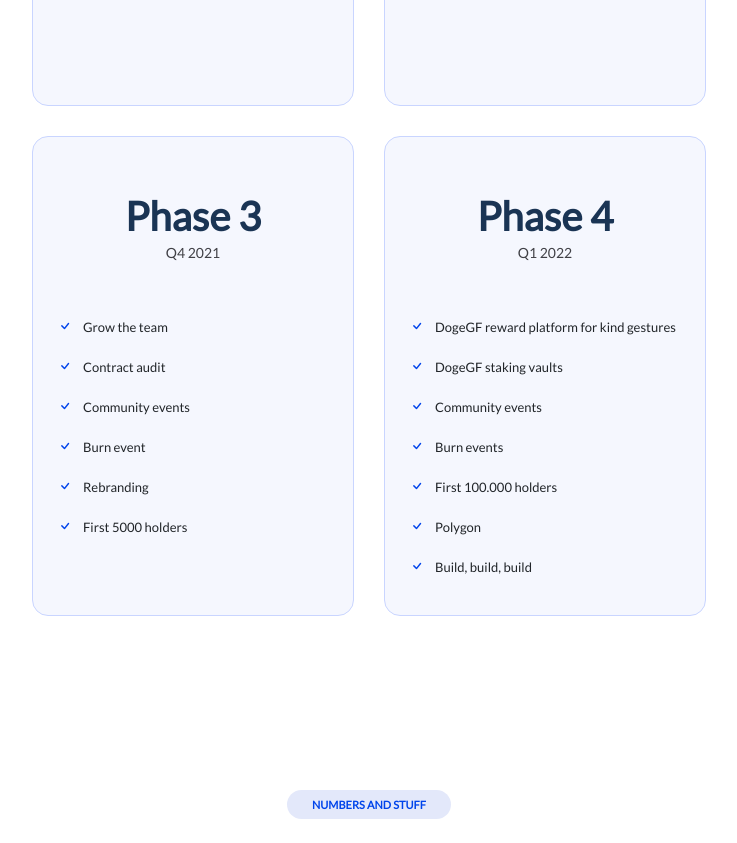
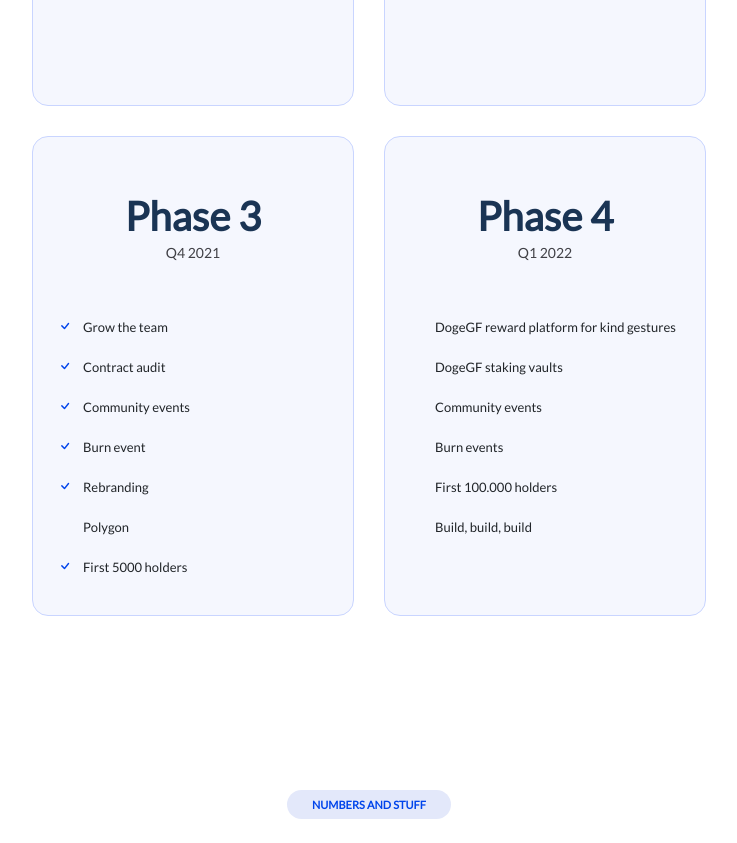
Before and after one commit to cookieranger/dogegf, a React (Create React App) app in the folder frontend/: page / in a window 1280 px wide. Shown: the part 2980-3823 px from the top of the page, without its empty margins (271-1008 px from the left). Built offline with nearby package versions, Linux system fonts and the light colour scheme.

Commit message:
[update] roadmap content

```diff
--- a/frontend/src/app/App.tsx
+++ b/frontend/src/app/App.tsx
@@ -30,6 +30,7 @@ import {
   Blog3Img,
   RocketmanImg,
   ART_IMGS,
+  ROADMAP_PHASES,
 } from './constants';
 
 function App() {
@@ -332,134 +333,32 @@ function App() {
             <h2 className="section-title">Roadmap</h2>
             <div className="container-fluid px-0 px-lg-5">
               <div className="phase-list row mx-0">
+                {ROADMAP_PHASES.map((phase) => (
                   <div className="col-12 col-md-6 col-xxl-3 px-0">
                     <div className="phase-box">
                       <div className="container d-flex flex-column">
-                      <h3 className="phase-title text-lg-center">Phase 1</h3>
+                        <h3 className="phase-title text-lg-center">
+                          {phase.title}
+                        </h3>
                         <label className="phase-season text-lg-center">
-                        Q2 2021
+                          {phase.season}
                         </label>
                         <ul className="list-unstyled">
+                          {phase.items.map((item) => (
                             <li>
-                          <i className="bi bi-check" />
-                          <span>Website launch</span>
+                              <i
+                                className={`bi bi-check ${
+                                  item.completed ? 'visible' : 'invisible'
+                                }`}
+                              />
+                              <span>{item.label}</span>
                             </li>
-                        <li>
-                          <i className="bi bi-check" />
-                          <span>Token launch</span>
-                        </li>
-                        <li>
-                          <i className="bi bi-check" />
-                          <span>Community giveaways and contests</span>
-                        </li>
+                          ))}
                         </ul>
                       </div>
                     </div>
                   </div>
-                <div className="col-12 col-md-6 col-xxl-3 px-0">
-                  <div className="phase-box">
-                    <div className="container d-flex flex-column">
-                      <h3 className="phase-title text-lg-center">Phase 2</h3>
-                      <label className="phase-season text-lg-center">
-                        Q3 2021
-                      </label>
-                      <ul className="list-unstyled">
-                        <li>
-                          <i className="bi bi-check" />
-                          <span>Groundwork for strong community</span>
-                        </li>
-                        <li>
-                          <i className="bi bi-check" />
-                          <span>Coingecko & Coinmarketcap listings</span>
-                        </li>
-                        <li>
-                          <i className="bi bi-check" />
-                          <span>Community Events</span>
-                        </li>
-                        <li>
-                          <i className="bi bi-check" />
-                          <span>First 1000 holders</span>
-                        </li>
-                      </ul>
-                    </div>
-                  </div>
-                </div>
-                <div className="col-12 col-md-6 col-xxl-3 px-0">
-                  <div className="phase-box">
-                    <div className="container d-flex flex-column">
-                      <h3 className="phase-title text-lg-center">Phase 3</h3>
-                      <label className="phase-season text-lg-center">
-                        Q4 2021
-                      </label>
-                      <ul className="list-unstyled">
-                        <li>
-                          <i className="bi bi-check" />
-                          <span>Grow the team</span>
-                        </li>
-                        <li>
-                          <i className="bi bi-check" />
-                          <span>Contract audit</span>
-                        </li>
-                        <li>
-                          <i className="bi bi-check" />
-                          <span>Community events</span>
-                        </li>
-                        <li>
-                          <i className="bi bi-check" />
-                          <span>Burn event</span>
-                        </li>
-                        <li>
-                          <i className="bi bi-check" />
-                          <span>Rebranding</span>
-                        </li>
-                        <li>
-                          <i className="bi bi-check" />
-                          <span>First 5000 holders</span>
-                        </li>
-                      </ul>
-                    </div>
-                  </div>
-                </div>
-                <div className="col-12 col-md-6 col-xxl-3 px-0">
-                  <div className="phase-box">
-                    <div className="container d-flex flex-column">
-                      <h3 className="phase-title text-lg-center">Phase 4</h3>
-                      <label className="phase-season text-lg-center">
-                        Q1 2022
-                      </label>
-                      <ul className="list-unstyled">
-                        <li>
-                          <i className="bi bi-check" />
-                          <span>DogeGF reward platform for kind gestures</span>
-                        </li>
-                        <li>
-                          <i className="bi bi-check" />
-                          <span>DogeGF staking vaults</span>
-                        </li>
-                        <li>
-                          <i className="bi bi-check" />
-                          <span>Community events</span>
-                        </li>
-                        <li>
-                          <i className="bi bi-check" />
-                          <span>Burn events</span>
-                        </li>
-                        <li>
-                          <i className="bi bi-check" />
-                          <span>First 100.000 holders</span>
-                        </li>
-                        <li>
-                          <i className="bi bi-check" />
-                          <span>Polygon</span>
-                        </li>
-                        <li>
-                          <i className="bi bi-check" />
-                          <span>Build, build, build</span>
-                        </li>
-                      </ul>
-                    </div>
-                  </div>
-                </div>
+                ))}
               </div>
             </div>
           </div>
--- a/frontend/src/app/constants.tsx
+++ b/frontend/src/app/constants.tsx
@@ -22,3 +22,110 @@ export const ART_IMGS = [
 	require('assets/images/arts/art7.jpg').default,
 	require('assets/images/arts/art8.jpg').default,
 ];
+
+export const ROADMAP_PHASES = [
+	{
+		title: 'Phase 1',
+		season: 'Q2 2021',
+		items: [
+			{
+				label: 'Website launch',
+				completed: true,
+			},
+			{
+				label: 'Token launch',
+				completed: true,
+			},
+			{
+				label: 'Community giveaways and contests',
+				completed: true,
+			},
+		],
+	},
+	{
+		title: 'Phase 2',
+		season: 'Q3 2021',
+		items: [
+			{
+				label: 'Groundwork for strong community',
+				completed: true,
+			},
+			{
+				label: 'Coingecko & Coinmarketcap listings',
+				completed: true,
+			},
+			{
+				label: 'Community Events',
+				completed: true,
+			},
+			{
+				label: 'First 1000 holders',
+				completed: true,
+			},
+		],
+	},
+	{
+		title: 'Phase 3',
+		season: 'Q4 2021',
+		items: [
+			{
+				label: 'Grow the team',
+				completed: true,
+			},
+			{
+				label: 'Contract audit',
+				completed: true,
+			},
+			{
+				label: 'Community events',
+				completed: true,
+			},
+			{
+				label: 'Burn event',
+				completed: true,
+			},
+			{
+				label: 'Rebranding',
+				completed: true,
+			},
+			{
+				label: 'Polygon',
+				completed: false,
+			},
+			{
+				label: 'First 5000 holders',
+				completed: true,
+			},
+		],
+	},
+	{
+		title: 'Phase 4',
+		season: 'Q1 2022',
+		items: [
+			{
+				label: 'DogeGF reward platform for kind gestures',
+				completed: false,
+			},
+			{
+				label: 'DogeGF staking vaults',
+				completed: false,
+			},
+			{
+				label: 'Community events',
+				completed: false,
+			},
+			{
+				label: 'Burn events',
+				completed: false,
+			},
+			{
+				label: 'First 100.000 holders',
+				completed: false,
+			},
+			{
+				label: 'Build, build, build',
+				completed: false,
+			},
+		],
+	},
+];
```
Lines whose indentation alone changed are shown as unchanged.
